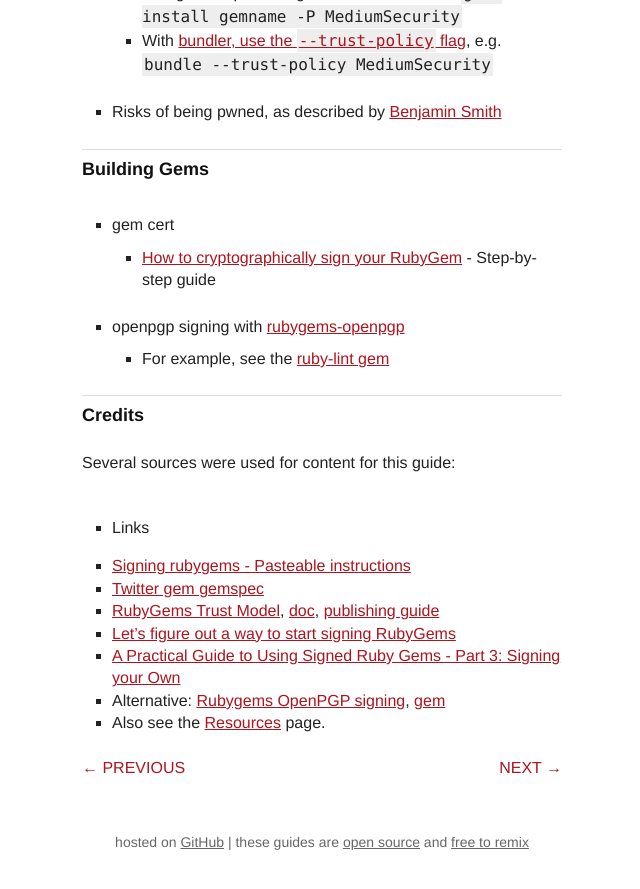
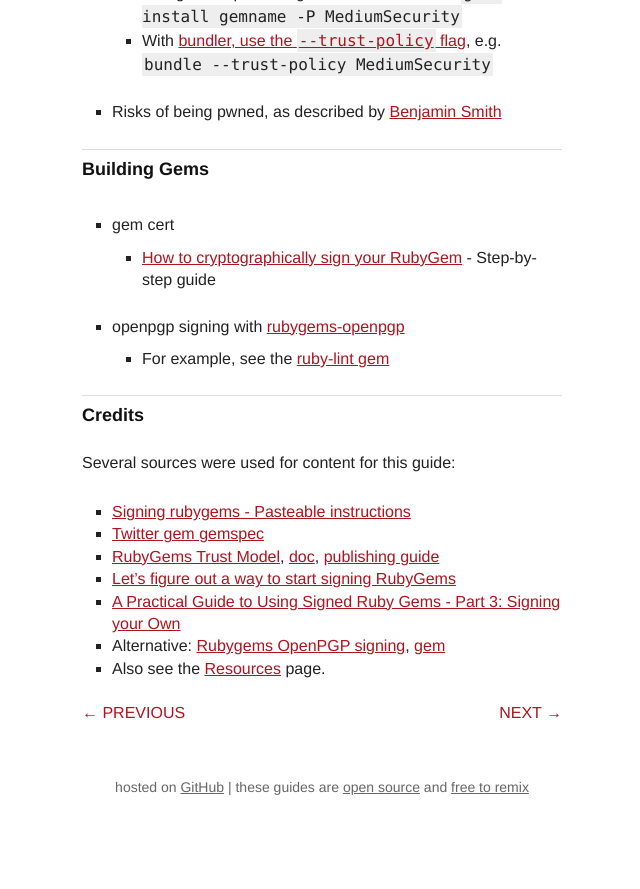
Before and after one commit to radar/guides, a Jekyll site: the page built from security.md, in a window 1280 px wide and 900 px high, scrolled down 1116 px. Shown: the top 889 px of the window, without its empty margins (318-958 px from the left). Built offline with Jekyll 4.4.1, drawn with Linux system fonts in a browser that asks for light colours; after the commit the page ends 1961 px from its top, so only the background shows below that.

Commit message:
Correct list indentation, format consistently

```diff
--- a/security.md
+++ b/security.md
@@ -55,12 +55,10 @@ Credits
 
 Several sources were used for content for this guide:
 
-* Links
-
-- [Signing rubygems - Pasteable instructions](http://developer.zendesk.com/blog/2013/02/03/signing-gems/)
-- [Twitter gem gemspec](https://github.com/sferik/twitter/blob/master/twitter.gemspec)
-- [RubyGems Trust Model](https://github.com/rubygems-trust/rubygems.org/wiki/Overview), [doc](http://goo.gl/ybFIO), [publishing guide](http://guides.rubygems.org/publishing/)
-- [Let’s figure out a way to start signing RubyGems](http://tonyarcieri.com/lets-figure-out-a-way-to-start-signing-rubygems)
-- [A Practical Guide to Using Signed Ruby Gems - Part 3: Signing your Own](http://blog.meldium.com/home/2013/3/6/signing-gems-how-to)
-- Alternative: [Rubygems OpenPGP signing](https://web.archive.org/web/20130914152133/http://www.rubygems-openpgp-ca.org/), [gem](https://github.com/grant-olson/rubygems-openpgp)
-- Also see the [Resources](/resources) page.
+* [Signing rubygems - Pasteable instructions](http://developer.zendesk.com/blog/2013/02/03/signing-gems/)
+* [Twitter gem gemspec](https://github.com/sferik/twitter/blob/master/twitter.gemspec)
+* [RubyGems Trust Model](https://github.com/rubygems-trust/rubygems.org/wiki/Overview), [doc](http://goo.gl/ybFIO), [publishing guide](http://guides.rubygems.org/publishing/)
+* [Let’s figure out a way to start signing RubyGems](http://tonyarcieri.com/lets-figure-out-a-way-to-start-signing-rubygems)
+* [A Practical Guide to Using Signed Ruby Gems - Part 3: Signing your Own](http://blog.meldium.com/home/2013/3/6/signing-gems-how-to)
+* Alternative: [Rubygems OpenPGP signing](https://web.archive.org/web/20130914152133/http://www.rubygems-openpgp-ca.org/), [gem](https://github.com/grant-olson/rubygems-openpgp)
+* Also see the [Resources](/resources) page.
```
